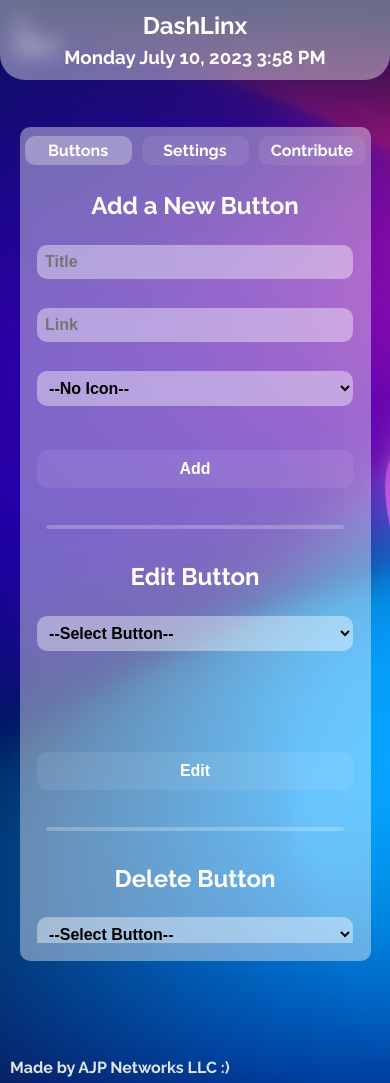
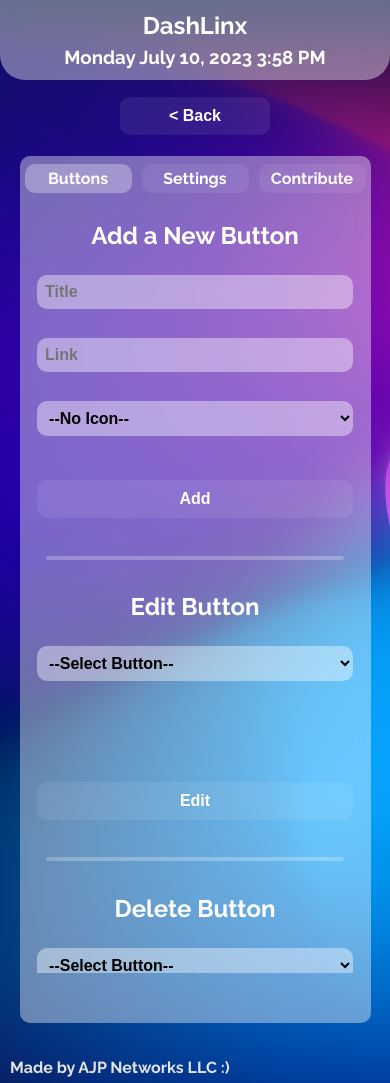
Before and after one commit to LegitKnots/DashLinx, a PHP site: page /config in a window 390 px wide. Run offline with PHP 8.4, Linux system fonts and the light colour scheme; data that the repository does not hold is empty.

Commit message:
Styling
Updated some styling mishaps on mobile and overlooked a the file location for contrib button icons

```diff
--- a/app/src/css/config.css
+++ b/app/src/css/config.css
@@ -7,7 +7,7 @@
 	-webkit-backdrop-filter: blur(10px);
 	transition: all 0.5s ease;
 	border-radius: 10px;
-	padding-bottom: 2vh;
+	padding-bottom: 100vh;
 	overflow: hidden;
 }
 
@@ -19,9 +19,9 @@
 }
 
 .tabbar {
-	padding-top: 3px;
+	padding: 3px auto;
 	width: inherit;
-	height: 5%;
+	height: 45px;
 	display: flex;
 	justify-content: center;
 	align-items: center;
@@ -67,7 +67,7 @@
 	color: #e3e3e3;
 	top: 10px;
 	left: 10px;
-	width: 5%;
+	width: 100px;
 	padding: 10px;
 	font-size: 16px;
 	font-weight: bold;
@@ -126,11 +126,31 @@ footer {
 	bottom: -10px;
 }
 
+@media screen and (max-width: 1200px) {
+	.contrib-content {
+		flex-direction: column;
+	}
 
-@media screen and (max-width: 768px) {
+}
+@media screen and (max-width: 895px) {
+	.bth {
+		position: static;
+		margin-top: calc(75px + 2vh);
+		margin-bottom: none;
+		left: 0;
+		width: 150px;
+	}
 	.content {
 		width: 90vw;
 		height: 75vh;
-		margin: 10vh auto;
+		margin: 2vh auto;
+		padding-bottom: 5vh;
 	}
 }
+
+@media screen and (max-width: 360px) {
+	.content {
+		width: 95vw;
+		height: 75vh;
+	}
+}
--- a/app/src/php/config/contrib.php
+++ b/app/src/php/config/contrib.php
@@ -1,4 +1,4 @@
 <div class="contrib-content">
-		<div class='contrib-button' onclick='window.open("https://paypal.me/kn0t5")'><img src="../src/images/paypal.png"><h1>PayPal</h1></div>
-		<div class='contrib-button' onclick='window.open("https://github.com/AJPNetworks/")'><img src="../src/images/github.png"><h1>Github</h1></div>
+		<div class='contrib-button' onclick='window.open("https://paypal.me/kn0t5")'><img src="../src/images/icons/paypal.png"><h1>PayPal</h1></div>
+		<div class='contrib-button' onclick='window.open("https://github.com/AJPNetworks/")'><img src="../src/images/icons/github.png"><h1>Github</h1></div>
 </div>
```
